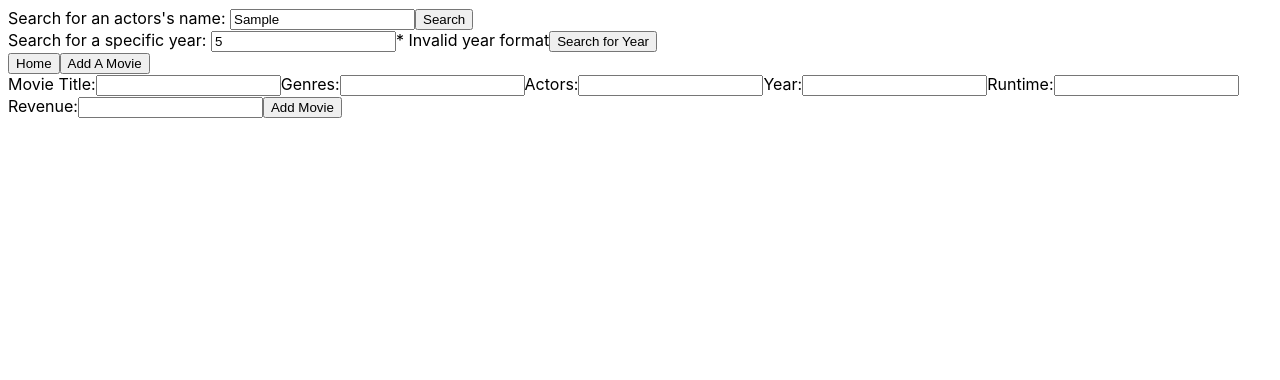
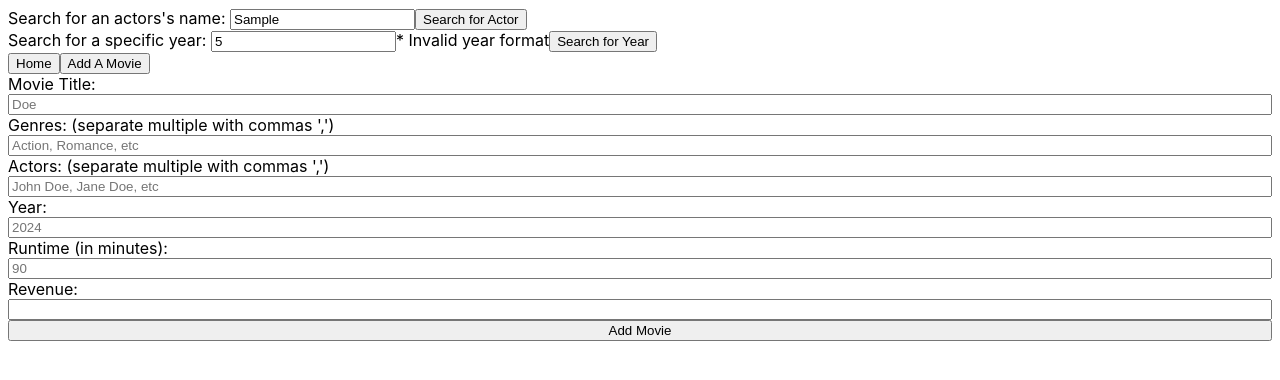
Before and after one commit to AdrianCharron-theIceflame/React_And_Express, a React (Create React App) app in the folder acharronH30A02/client/: page / in a window 1280 px wide. Both pictures are taken after typing "Sample", "5" into the empty fields and a click on the button "Add A Movie". Shown: the top 380 px of the page. Built offline with nearby package versions, Linux system fonts and the light colour scheme; no server answers.

Commit message:
finished adding form and form validation; post properly sends data to server and receives response

```diff
--- a/acharronH30A02/client/src/Components/ActorSelect.tsx
+++ b/acharronH30A02/client/src/Components/ActorSelect.tsx
@@ -31,7 +31,7 @@ export default function ActorSelect(props: ActorSelectorPropsType) {
     return (
         <div className="actorSelector">
             <label htmlFor="fldActorName">Search for an actors's name: </label><input onChange={inputChange} onKeyDown={actionPerformed_searchName} type="text" name="fldActorName" id="fldActorName" />
-            <button onClick={actionPerformed_searchName}>Search</button>
+            <button onClick={actionPerformed_searchName}>Search for Actor</button>
         </div>
     )
 }
--- a/acharronH30A02/client/src/Components/App.tsx
+++ b/acharronH30A02/client/src/Components/App.tsx
@@ -10,10 +10,6 @@ import MovieAdd from './MovieAdd';
 
 const main = `MAIN_PAGE`
 const form = `FORM_PAGE`
-const sessionItem = `paneDisplay`
-if (sessionStorage.getItem(sessionItem) === null) {
-  sessionStorage.setItem(sessionItem, main)
-}
 
 function App() {
   const [currentScreen, setCurrentScreen] = useState<string | null>(main)
@@ -22,7 +18,6 @@ function App() {
   const [moviesArr, setMoviesArr] = useState<AllMoviesType[]>(new Array<AllMoviesType>())
   const [selectedMovie, setSelectedMovie] = useState<MovieType | null>(null)
   useEffect(() => {
-    setCurrentScreen(sessionStorage.getItem(sessionItem))
     if (selectedActor === null && selectedYear === null) {
       (async function () {
         setMoviesArr(await fetch(`/movies`, {
@@ -94,9 +89,12 @@ function App() {
     else setSelectedYear(null)
   }
 
+  /**
+   * Changes the current Screen to
+   * @param e clicking event on "home" or "add a movie" buttons
+   */
   function chooseCurrentScreen(e: React.MouseEvent<HTMLButtonElement>) {
     let button = e.target as HTMLButtonElement
-    sessionStorage.setItem(sessionItem, button.value)
     setCurrentScreen(button.value)
   }
 
--- a/acharronH30A02/client/src/Components/MovieAdd.tsx
+++ b/acharronH30A02/client/src/Components/MovieAdd.tsx
@@ -1,19 +1,163 @@
+import { useState } from "react"
+const $$ = (sel: string) => document.querySelector(sel) as HTMLInputElement | null
 export default function MovieAdd() {
+
+    // error state variables
+    const [titleErr, setTitleErr] = useState(false)
+    const [genreErr, setGenreErr] = useState(false)
+    const [actorsErr, setActorsErr] = useState(false)
+    const [yearNaNErr, setYearNaNErr] = useState(false)
+    const [yearBoundsErr, setYearBoundsErr] = useState(false)
+    const [runtimeErr, setRuntimeErr] = useState(false)
+    const [revenueErr, setRevenueErr] = useState(false)
+    const errClass = `err`
+    let currentYear = (new Date()).getFullYear()
+
+    function checkIfFieldEmpty(e: React.ChangeEvent<HTMLInputElement>) {
+        let id = e.target.id
+        checkIfEmpty(id)
+    }
+
+    function checkIfEmpty(id: string) {
+        let fld = $$(`#${id}`)
+        if (fld) {
+            switch (id) {
+                case `title`:
+                    setTitleErr(fld.value.length <= 0)
+                    break
+                case `genre`:
+                    setGenreErr(fld.value.length <= 0)
+                    break
+                case `actors`:
+                    setActorsErr(fld.value.length <= 0)
+                    break
+                default:
+                    console.log(`an unknown input was triggered`)
+            }
+        } else console.log(`Error finding the title field`)
+    }
+
+    function onYearChange() {
+        let fldYear = $$(`#year`)
+        let yearRegEx = /^\d+$/
+        if (fldYear) {
+            let input = fldYear.value
+            setYearNaNErr(!yearRegEx.test(input))
+            let numInput = Number(input)
+            setYearBoundsErr(numInput < 1920 || numInput > currentYear)
+        }
+    }
+
+    function onRuntimeChange() {
+        let fldRuntime = $$(`#runtime`)
+        let runtimeRegEx = /^\d+$/
+        if (fldRuntime) {
+            let input = fldRuntime.value
+            setRuntimeErr(!runtimeRegEx.test(input))
+        }
+        return runtimeErr
+    }
+
+    function onRevenueChange() {
+        let fldRevenue = $$(`#revenue`)
+        let revenueRegEx = /^\d+(\.\d+)?$/
+        if (fldRevenue) {
+            let input = fldRevenue.value
+            setRevenueErr(!revenueRegEx.test(input))
+        }
+        return runtimeErr
+    }
+
+    /**
+     * Tries to submit the movie to the server
+     * @param e form submit event
+     */
+    function submitMovie(e: React.FormEvent<HTMLFormElement>) {
+        e.preventDefault()
+        checkIfEmpty(`title`)
+        checkIfEmpty(`genre`)
+        checkIfEmpty(`actors`)
+        onYearChange()
+        onRuntimeChange()
+        onRevenueChange()
+        if (!(
+            titleErr ||
+            genreErr ||
+            actorsErr ||
+            yearBoundsErr ||
+            yearNaNErr ||
+            runtimeErr ||
+            revenueErr
+        )) {
+            let arraySplitter = /, ?/
+            let title = $$(`#title`)?.value
+            let genreIn = $$(`#genre`)?.value
+            let genre: string[] | undefined
+            if (genreIn)
+                genre = genreIn.split(arraySplitter)
+            let actorsIn = $$(`#actors`)?.value
+            let actors: string[] | undefined
+            if (actorsIn)
+                actors = actorsIn.split(arraySplitter)
+            let yearIn = $$(`#year`)?.value
+            let year: number | undefined
+            if (yearIn)
+                year = Number(yearIn)
+            let runtimeIn = $$(`#runtime`)?.value
+            let runtime: number | undefined
+            if (runtimeIn)
+                runtime = Number(runtimeIn)
+            let revenueIn = $$(`#revenue`)?.value
+            let revenue: number | undefined
+            if (revenueIn)
+                revenue = Number(revenueIn)
+            if (title && genre && actors && year && runtime && revenue) {
+                let newMovie = {
+                    "Title": title,
+                    "Genre": genre,
+                    "Actors": actors,
+                    "Year": year,
+                    "Runtime": runtime,
+                    "Revenue": revenue
+                };
+                console.log(newMovie);
+                (async function () {
+                    await fetch(`/movies`, {
+                        method: `post`,
+                        body: JSON.stringify(newMovie),
+                        headers: {
+                            "Content-Type": "application/json"
+                        }
+                    })
+                        .then(response => response.json())
+                        .then(data => console.log(data))
+                        .catch(err => console.log(err))
+                })()
+            }
+        }
+    }
+
     return (
         <div className="movieAdd">
-            <form action="/movies" method="post">
-                <label htmlFor="Title">Movie Title:</label>
-                <input type="text" name="Title" id="Title" />
-                <label htmlFor="Genre">Genres:</label>
-                <input type="text" name="Genre" id="Genre" />
-                <label htmlFor="Actors">Actors:</label>
-                <input type="text" name="Actors" id="Actors" />
-                <label htmlFor="Year">Year:</label>
-                <input type="number" name="Year" id="Year" />
-                <label htmlFor="Runtime">Runtime:</label>
-                <input type="text" name="Runtime" id="Runtime" />
-                <label htmlFor="Revenue">Revenue:</label>
-                <input type="text" name="Revenue" id="Revenue" />
+            <form onSubmit={submitMovie}>
+                <label htmlFor="title">Movie Title:</label>
+                <input className={titleErr ? errClass : ``} onChange={checkIfFieldEmpty} placeholder="Doe" type="text" name="title" id="title" />
+                <label className="err">{titleErr ? `* Title cannot be empty` : null}</label>
+                <label htmlFor="genre">Genres: (separate multiple with commas ',')</label>
+                <input className={genreErr ? errClass : ``} onChange={checkIfFieldEmpty} placeholder="Action, Romance, etc" type="text" name="genre" id="genre" />
+                <label className="err">{genreErr ? `* Genre cannot be empty` : null}</label>
+                <label htmlFor="actors">Actors: (separate multiple with commas ',')</label>
+                <input className={actorsErr ? errClass : ``} onChange={checkIfFieldEmpty} placeholder="John Doe, Jane Doe, etc" type="text" name="actors" id="actors" />
+                <label className="err">{actorsErr ? `* Actors cannot be empty` : null}</label>
+                <label htmlFor="year">Year:</label>
+                <input className={yearBoundsErr || yearNaNErr ? errClass : ``} onChange={onYearChange} placeholder={`${currentYear}`} type="number" name="year" id="year" />
+                <label className="err">{yearNaNErr ? `* Year must be a number and cannot be empty` : yearBoundsErr ? `* Year must be between 1920 and ${currentYear}` : null}</label>
+                <label htmlFor="runtime">Runtime (in minutes):</label>
+                <input className={runtimeErr ? errClass : ``} onChange={onRuntimeChange} placeholder="90" type="text" name="runtime" id="runtime" />
+                <label className="err">{runtimeErr ? `* Runtime must be a number and cannot be empty` : null}</label>
+                <label htmlFor="revenue">Revenue:</label>
+                <input className={revenueErr ? errClass : ``} onChange={onRevenueChange} type="text" name="revenue" id="revenue" />
+                <label className="err">{revenueErr ? `* Runtime must be a number and cannot be empty` : null}</label>
                 <input type="submit" value="Add Movie" />
             </form>
         </div>
--- a/acharronH30A02/client/src/Components/YearSelect.tsx
+++ b/acharronH30A02/client/src/Components/YearSelect.tsx
@@ -12,7 +12,7 @@ export default function YearSelect(props: YearSelectPropsType) {
     function inputChange(e: React.ChangeEvent<HTMLInputElement>) {
         let fldYearIn = e.target.value
         let yearRegX = /\d{4}/
-        if (yearRegX.test(fldYearIn)) {
+        if (yearRegX.test(fldYearIn) || fldYearIn === ``) {
             setError(false)
             setSearchYear(Number(fldYearIn))
         } else {
--- a/acharronH30A02/client/src/Styles/App.css
+++ b/acharronH30A02/client/src/Styles/App.css
@@ -1,3 +1,8 @@
 .list li:hover {
     background-color: #fef8a0;
 }
+
+form {
+    display: flex;
+    flex-flow: column;
+}
```
Also changed, not shown: 2 other files (tests, documents, lock files or other folders).
